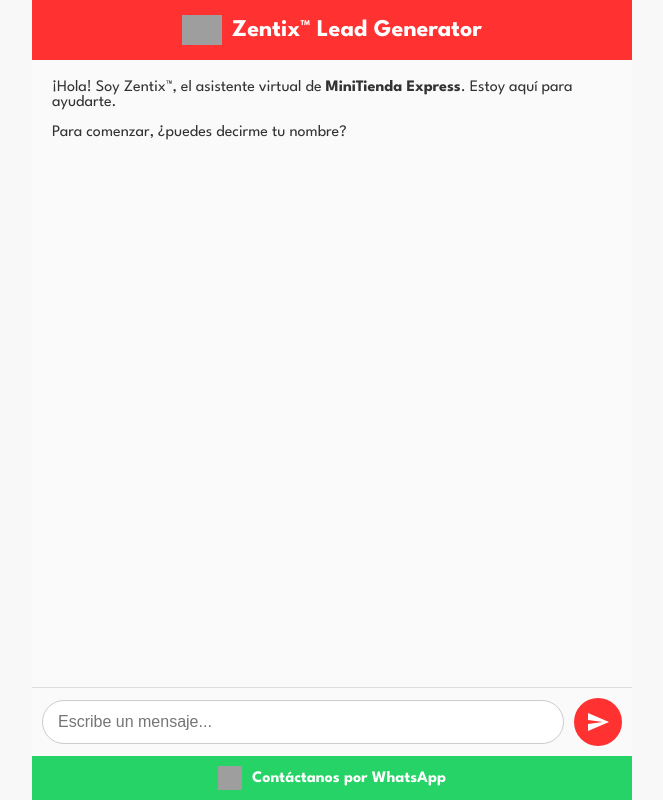
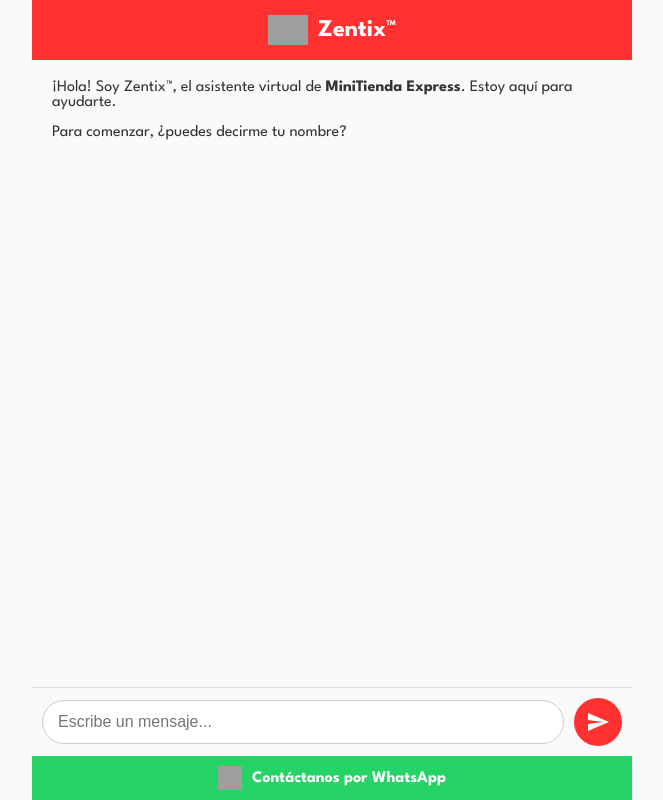
Before and after one commit to jgazcagtz/zentixleadgenerator, a website: page index.html in a window 1280 px wide. Shown: the whole page, without its empty margins (308-971 px from the left). Drawn offline with Linux system fonts and the light colour scheme; grey boxes are pictures that could not be loaded.

Commit message:
Update index.html

```diff
--- a/index.html
+++ b/index.html
@@ -1,7 +1,7 @@
 <html lang="es">
 <head>
   <meta charset="UTF-8">
-  <title>Zentix Lead Generator - MiniTienda Express</title>
+  <title>Zentix - MiniTienda Express</title>
   <meta name="viewport" content="width=device-width, initial-scale=1.0">
   <!-- Fuente League Spartan -->
   <link rel="preconnect" href="https://fonts.googleapis.com">
@@ -16,7 +16,7 @@
     <header>
       <div class="logo-container">
         <img src="https://i.imgur.com/XwLFv7O.png" alt="Logo MiniTienda Express" class="logo">
-        <h1>Zentix™ Lead Generator</h1>
+        <h1>Zentix™</h1>
       </div>
     </header>
 
```
